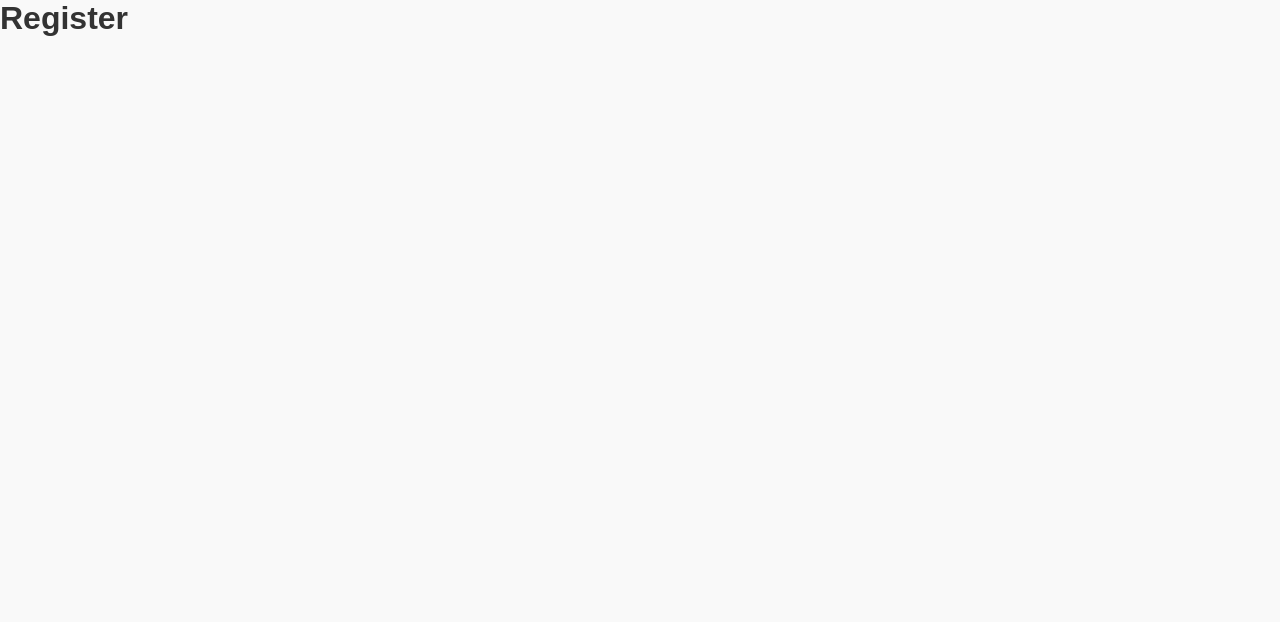
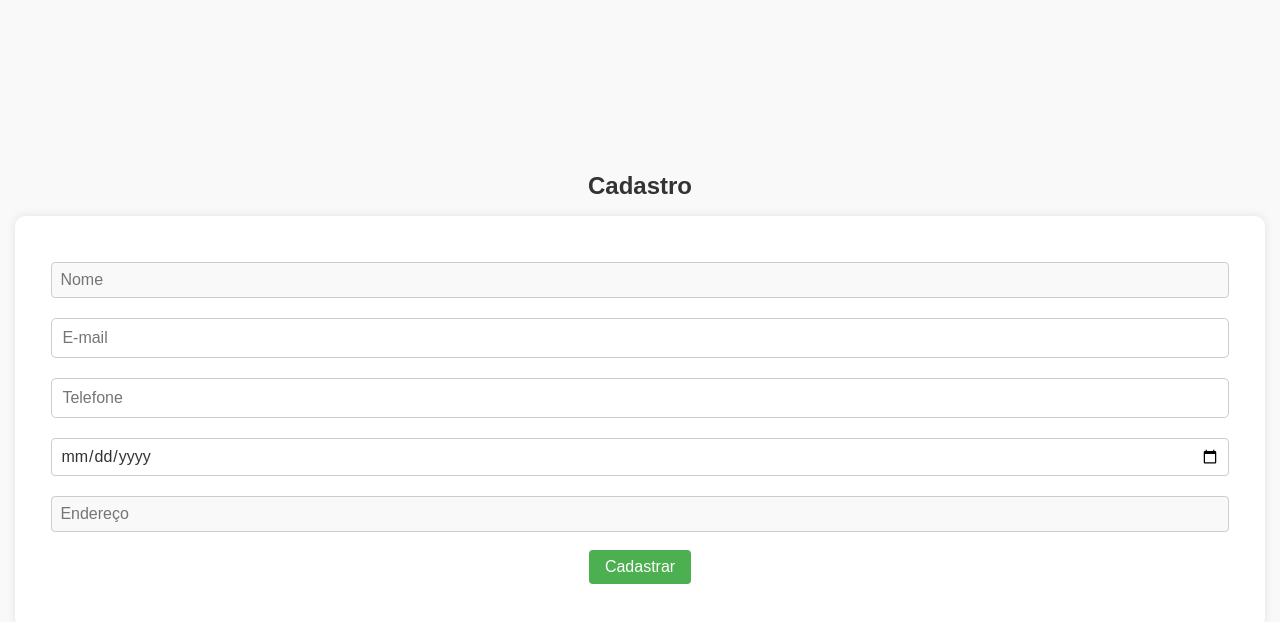
Before and after one commit to mjpfelicia/Monitoramento-de-Medidas-Corporais, a React (Create React App) app: page /registrar in a window 1280 px wide. Shown: the top 622 px of the page. Built offline with nearby package versions, Linux system fonts and the light colour scheme.

Commit message:
criando componente de cadastro

```diff
--- a/src/App.js
+++ b/src/App.js
@@ -5,18 +5,15 @@ import MonitoramentoMedidasCorporais from './components/MonitoramentoMedidasCorp
 import FormularioMedidas from './components/FormularioMedidas/FormularioMedidas';
 import ObjetivosPessoais from './components/ObjetivosPessoais/ObjetivosPessoais';
 import Grafico from './components/Grafico/Grafico';
-import NotFound from './components/NotFound/NotFound';
 import Login from './components/Login/Login';
 import Registrar from './components/Registrar/Register';
 import Ajuda from './components/Ajuda/Ajuda';
 import IMCForm from './components/IMCForm/IMCForm';
 import Dicas from './components/Dicas/Dicas';
-import Dica from './components/Dica/Dica';
 import ComposicaoCorporal from './components/ComposicaoCorporal/ComposicaoCorporal';
 import CalculoMacronutrientes from './components/CalculoMacronutrientes/CalculoMacronutrientes';
-
-
-
+import NotFound from './components/NotFound/NotFound';
+import Menu from './components/Menu/Menu'; // Adicionando o Menu
 
 import './App.css';
 
@@ -29,15 +26,14 @@ function App() {
           <Route path="/grafico" element={<Grafico />} />
           <Route path="/objetivos" element={<ObjetivosPessoais />} />
           <Route path="/formulario" element={<FormularioMedidas />} />
-          <Route path="*" element={<NotFound />} />
           <Route path="/login" element={<Login />} />
           <Route path="/registrar" element={<Registrar />} />
           <Route path="/ajuda" element={<Ajuda />} />
-          <Route path="/IMCForm" element={<IMCForm />} />
           <Route path="/dicas" element={<Dicas />} />
-          <Route path="/dica" element={<Dica />} />
-          <Route path="/composicaoCorporal" element={<ComposicaoCorporal />} />
-          <Route path="/CalculoMacronutrientes" element={<CalculoMacronutrientes />} />
+          <Route path="/imc" element={<IMCForm />} />
+          <Route path="/composicao-corporal" element={<ComposicaoCorporal />} />
+          <Route path="/calculo-macronutrientes" element={<CalculoMacronutrientes />} />
+          <Route path="*" element={<NotFound />} /> {/* Not Found sempre no final */}
         </Routes>
       </div>
     </Router>
--- a/src/components/Ajuda/Ajuda.css
+++ b/src/components/Ajuda/Ajuda.css
@@ -1,7 +1,7 @@
 /* Contêiner principal da página de ajuda */
 .container-ajuda {
   padding: var(--spacing-large);
-  max-width: 1000px;
+  max-width: 80%;
   margin: 0 auto;
   background-color: var(--form-background-color);
   border-radius: var(--border-radius-large);
--- a/src/components/Etiquetas/Etiquetas.css
+++ b/src/components/Etiquetas/Etiquetas.css
@@ -18,7 +18,7 @@
 }
 
 .etiqueta-peitoral {
-  top: 4.5rem;
+  top: 3.5rem;
   left: 50%;
   transform: translateX(-50%);
   z-index: 999;
@@ -33,7 +33,7 @@
 }
 
 .etiqueta-abdomen {
-  top: 6.5rem;
+  top: 5.5rem;
   left: 50%;
   transform: translateX(-52%);
 }
--- a/src/components/Login/Login.js
+++ b/src/components/Login/Login.js
@@ -59,7 +59,7 @@ const Login = () => {
       </button>
 
       <p>
-        Não tem uma conta? <Link to="/register">Clique aqui para registrar</Link>
+        Não tem uma conta? <Link to="/registrar">Clique aqui para registrar</Link>
       </p>
 
       {/* Exibir as informações do usuário após o login */}
--- a/src/components/Menu/Menu.css
+++ b/src/components/Menu/Menu.css
@@ -22,7 +22,7 @@
 .menu-nav ul li button {
   color: var(--menu-link-color);
   text-decoration: none;
-  font-size: 1.2rem;
+  font-size: 1rem;
   display: flex;
   align-items: center;
   justify-content: center;
--- a/src/components/MonitoramentoMedidasCorporais/MonitoramentoMedidasCorporais.css
+++ b/src/components/MonitoramentoMedidasCorporais/MonitoramentoMedidasCorporais.css
@@ -1,7 +1,8 @@
 .monitoramento-medidas-container {
-    box-shadow: 0 4px 10px rgba(0, 0, 0, 0.1);
-    background-color: var(--form-background-color);
+    background-color: var(--background-color);
     border-radius: var(--border-radius-medium);
+    box-shadow: var(--box-shadow-medium);
+    height: 100vh;
 }
 
 .monitoramento-medidas-container h2 {
--- a/src/components/ObjetivosPessoais/ObjetivosPessoais.css
+++ b/src/components/ObjetivosPessoais/ObjetivosPessoais.css
@@ -30,7 +30,7 @@
 
 #formulario-objetivos h2, h3 {
     color: var(--heading-color);
-    margin-bottom: 2rem;
+    margin-bottom: 0.9rem;
 }
 
 
--- a/src/components/Registrar/Register.js
+++ b/src/components/Registrar/Register.js
@@ -1,9 +1,48 @@
-import React from 'react';
+import { useState } from "react";
+import './Registrar.css';
 
-export default function Register() {
+export default function RegistroPessoa() {
+    const [formData, setFormData] = useState({
+        nome: "",
+        email: "",
+        telefone: "",
+        dataNascimento: "",
+        endereco: ""
+    });
+
+    const handleChange = (e) => {
+        setFormData({ ...formData, [e.target.name]: e.target.value });
+    };
+
+    const handleSubmit = (e) => {
+        e.preventDefault();
+        alert(`Cadastro realizado:\nNome: ${formData.nome}\nE-mail: ${formData.email}\nTelefone: ${formData.telefone}\nData de Nascimento: ${formData.dataNascimento}\nEndereço: ${formData.endereco}`);
+        setFormData({ nome: "", email: "", telefone: "", dataNascimento: "", endereco: "" });
+    };
+
     return (
-        <div>
-            <h1>Register</h1>
+        <div className="container_registrar">
+            <h2 className="">Cadastro</h2>
+            <form className="form_registrar" onSubmit={handleSubmit}>
+                <input type="text" name="nome" placeholder="Nome"
+                    value={formData.nome} onChange={handleChange} className="w-full p-2 border rounded mb-2"
+                />
+                <input type="email" name="email"
+                    placeholder="E-mail" value={formData.email} onChange={handleChange} className="w-full p-2 border rounded mb-2"
+                />
+                <input type="tel" name="telefone"
+                    placeholder="Telefone" value={formData.telefone} onChange={handleChange} className="w-full p-2 border rounded mb-2"
+                />
+                <input type="date" name="dataNascimento"
+                    placeholder="Data de Nascimento" value={formData.dataNascimento} onChange={handleChange} className="w-full p-2 border rounded mb-2"
+                />
+                <input type="text" name="endereco"
+                    placeholder="Endereço" value={formData.endereco} onChange={handleChange} className="w-full p-2 border rounded mb-2"
+                />
+                <button type="submit" className="w-full p-2 bg-blue-500 text-white rounded">
+                    Cadastrar
+                </button>
+            </form>
         </div>
     );
 }
--- a/src/components/Registrar/Registrar.css
+++ b/src/components/Registrar/Registrar.css
@@ -0,0 +1,32 @@
+.container_registrar {
+    display: flex;
+    justify-content: center;
+    align-items: center;
+    flex-direction: column;
+    gap: 1REM;
+    height: 100vh;
+    background-color: var(--bg-color);
+}
+
+.form_registrar {
+    margin: 0 auto;
+    padding: 2.25rem;
+    background-color: var(--modal-bg-color);
+    box-shadow: 0 0 0.625rem var(--modal-box-shadow);
+    border-radius: 0.625rem;
+    font-family: var(--font-family);
+    color: var(--text-color);
+    text-align: center;
+}
+
+input {
+    width: 100%;
+    padding: 0.625rem;
+    margin: 0.625rem 0;
+    border: 1px solid var(--input-border-color);
+    border-radius: 0.3125rem;
+    font-family: var(--font-family);
+    font-size: var(--font-size-base);
+    color: var(--text-color);
+    background-color: var(--input-bg-color);
+}
--- a/src/components/header/header.css
+++ b/src/components/header/header.css
@@ -5,7 +5,7 @@
 
 .header__title {
   color: var(--heading-color);
-  font-size: 1.9em;
+  font-size: 1.5rem;
   margin: 0;
   padding-bottom: 1rem;
 }
```
